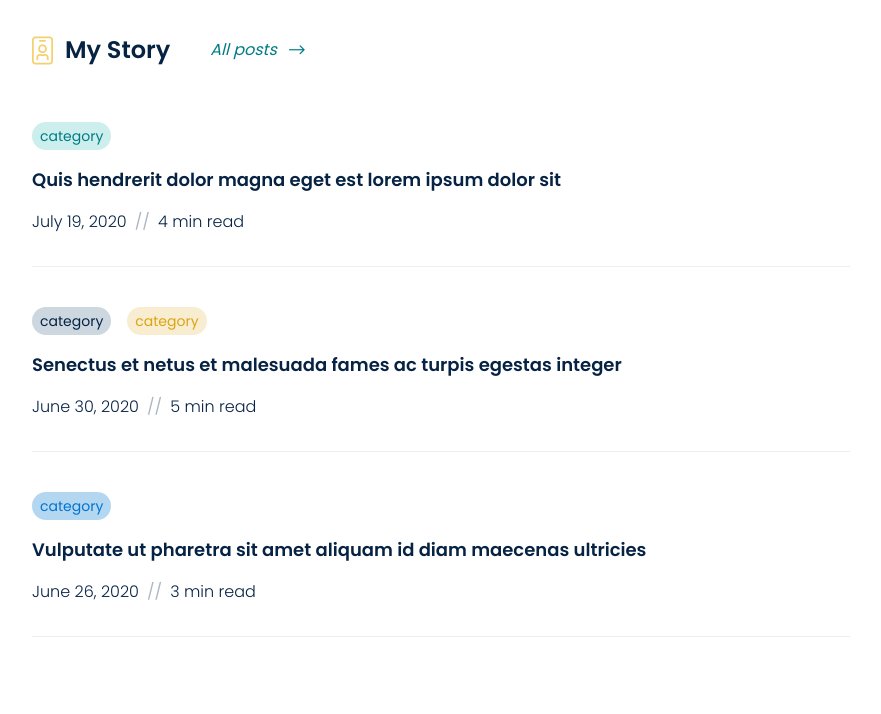
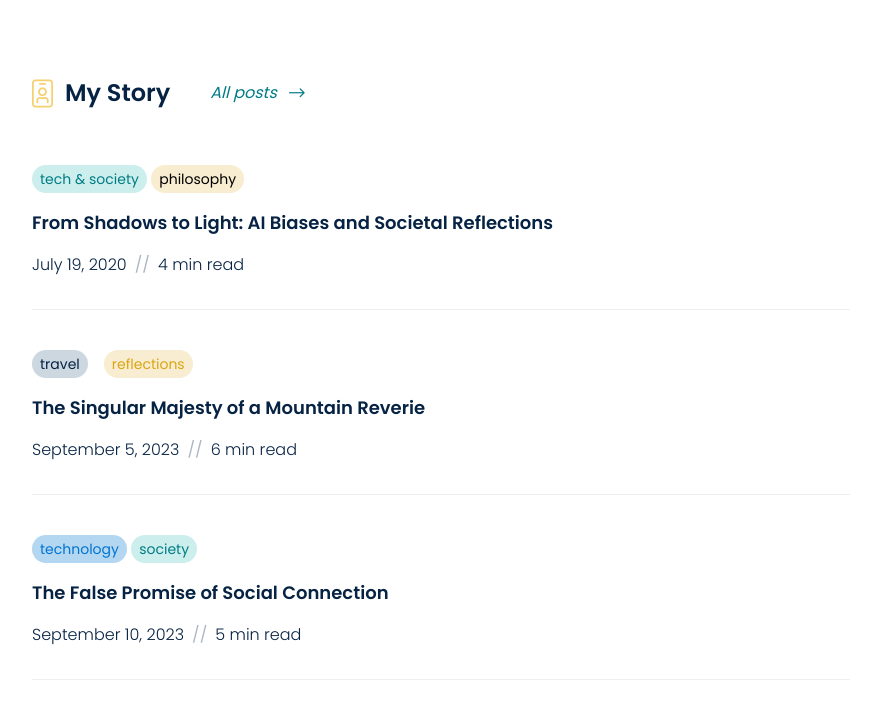
Before and after one commit to hridesh94/Atlas, a plain HTML site: page index.html in a window 1280 px wide. Shown: the part 1116-1830 px from the top of the page, without its empty margins (199-1080 px from the left). Drawn offline with nearby package versions, Linux system fonts and the light colour scheme.

Commit message:
changes-index

```diff
--- a/index.html
+++ b/index.html
@@ -46,7 +46,7 @@
             <img src="/assets/img/logo.svg" alt="logo" />
           </span>
           <p class="hidden font-body text-2xl font-bold text-primary dark:text-white lg:block">
-            John Doe
+            Hridesh
           </p>
         </a>
         <div class="flex items-center lg:hidden">
@@ -147,7 +147,25 @@
             A podcast producer and a web developer enjoying life on the foothills of the Himalayas.
           </p>
           </p>
-          <a href="/"
+          <div class=" justify-center bg-origin-padding mr-auto flex items-center pt-5 sm:mr-0 sm:pt-0">
+
+            <a href="https://github.com/ " target="_blank">
+              <i
+                class="text-4xl text-primary dark:text-white pl-5 hover:text-secondary dark:hover:text-secondary transition-colors bx bxl-github"></i>
+            </a>
+
+            <a href="https://codepen.io/ " target="_blank">
+              <i
+                class="text-4xl text-primary dark:text-white pl-5 hover:text-secondary dark:hover:text-secondary transition-colors bx bxl-codepen"></i>
+            </a>
+
+            <a href="https://www.linkedin.com/ " target="_blank">
+              <i
+                class="text-4xl text-primary dark:text-white pl-5 hover:text-secondary dark:hover:text-secondary transition-colors bx bxl-linkedin"></i>
+            </a>
+
+          </div>
+          <a href="/contact.html"
             class="mt-12 block bg-secondary px-10 py-4 text-center font-body text-xl font-semibold text-white transition-colors hover:bg-green sm:inline-block sm:text-left sm:text-2xl">
             Say Hello!
           </a>
@@ -192,10 +210,11 @@
           <div class="pt-8">
             <div class="border-b border-grey-lighter pb-8">
               <span
-                class="mb-4 inline-block rounded-full bg-green-light px-2 py-1 font-body text-sm text-green">category</span>
-              <a href="/post"
-                class="block font-body text-lg font-semibold text-primary transition-colors hover:text-green dark:text-white dark:hover:text-secondary">Quis
-                hendrerit dolor magna eget est lorem ipsum dolor sit</a>
+                class="mb-4 inline-block rounded-full bg-green-light px-2 py-1 font-body text-sm text-green">tech & society</span>
+                <span
+                class="mb-4 inline-block rounded-full bg-yellow-light px-2 py-1 font-body text-sm text-black">philosophy</span>
+              <a href="/allegory.html"
+                class="block font-body text-lg font-semibold text-primary transition-colors hover:text-green dark:text-white dark:hover:text-secondary">From Shadows to Light: AI Biases and Societal Reflections</a>
               <div class="flex items-center pt-4">
                 <p class="pr-2 font-body font-light text-primary dark:text-white">
                   July 19, 2020
@@ -209,36 +228,36 @@
             <div class="border-b border-grey-lighter pt-10 pb-8">
               <div class="flex items-center">
                 <span
-                  class="mb-4 inline-block rounded-full bg-grey-light px-2 py-1 font-body text-sm text-blue-dark">category</span>
+                  class="mb-4 inline-block rounded-full bg-grey-light px-2 py-1 font-body text-sm text-blue-dark">travel</span>
                 <span
-                  class="mb-4 ml-4 inline-block rounded-full bg-yellow-light px-2 py-1 font-body text-sm text-yellow-dark">category</span>
+                  class="mb-4 ml-4 inline-block rounded-full bg-yellow-light px-2 py-1 font-body text-sm text-yellow-dark">reflections</span>
               </div>
               <a href="/post"
-                class="block font-body text-lg font-semibold text-primary transition-colors hover:text-green dark:text-white dark:hover:text-secondary">Senectus
-                et netus et malesuada fames ac turpis egestas integer</a>
+                class="block font-body text-lg font-semibold text-primary transition-colors hover:text-green dark:text-white dark:hover:text-secondary">The Singular Majesty of a Mountain Reverie</a>
               <div class="flex items-center pt-4">
                 <p class="pr-2 font-body font-light text-primary dark:text-white">
-                  June 30, 2020
+                  September 5, 2023
                 </p>
                 <span class="font-body text-grey dark:text-white">//</span>
                 <p class="pl-2 font-body font-light text-primary dark:text-white">
-                  5 min read
+                  6 min read
                 </p>
               </div>
             </div>
             <div class="border-b border-grey-lighter pt-10 pb-8">
               <span
-                class="mb-4 inline-block rounded-full bg-blue-light px-2 py-1 font-body text-sm text-blue">category</span>
+                class="mb-4 inline-block rounded-full bg-blue-light px-2 py-1 font-body text-sm text-blue">technology</span>
+                <span
+                class="mb-4 inline-block rounded-full bg-green-light px-2 py-1 font-body text-sm text-green">society</span>
               <a href="/post"
-                class="block font-body text-lg font-semibold text-primary transition-colors hover:text-green dark:text-white dark:hover:text-secondary">Vulputate
-                ut pharetra sit amet aliquam id diam maecenas ultricies</a>
+                class="block font-body text-lg font-semibold text-primary transition-colors hover:text-green dark:text-white dark:hover:text-secondary">The False Promise of Social Connection</a>
               <div class="flex items-center pt-4">
                 <p class="pr-2 font-body font-light text-primary dark:text-white">
-                  June 26, 2020
+                  September 10, 2023
                 </p>
                 <span class="font-body text-grey dark:text-white">//</span>
                 <p class="pl-2 font-body font-light text-primary dark:text-white">
-                  3 min read
+                  5 min read
                 </p>
               </div>
             </div>
@@ -322,7 +341,7 @@
             <img src="/assets/img/logo.svg" alt="logo" />
           </a>
           <p class="pt-5 font-body font-light text-primary dark:text-white sm:pt-0">
-            ©2020 John Doe.
+            ©2023 Hridesh Sapkota.
           </p>
         </div>
         <div class="mr-auto flex items-center pt-5 sm:mr-0 sm:pt-0">
```
